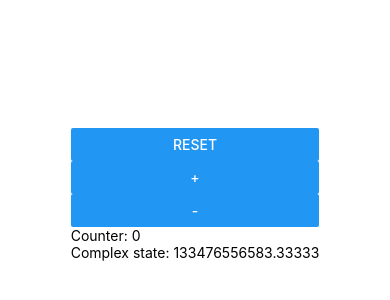
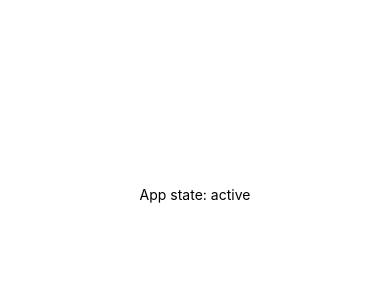
Before and after one commit to BrendanVadacoraBell/react-hooks-demo, a React Native app: screen / in a window 390 px wide. Shown: the part 228-528 px from the top of the page. Built offline with nearby package versions, Linux system fonts and the light colour scheme.

Commit message:
Add UseEffect component for React `useEffect` demo

```diff
--- a/App.tsx
+++ b/App.tsx
@@ -3,11 +3,13 @@ import React from 'react';
 import { StyleSheet, View } from 'react-native';
 
 import UseState from './src/UseState';
+import UseEffect from './src/UseEffect';
 
 export default function App() {
   return (
     <View style={styles.container}>
-      <UseState/>
+      {/* <UseState/> */}
+      <UseEffect/>
       <StatusBar style="auto" />
     </View>
   );
--- /dev/null
+++ b/src/UseEffect.tsx
@@ -0,0 +1,87 @@
+import React from 'react';
+import {View, Text, AppState, AppStateStatus} from 'react-native';
+
+export default function UseEffect() {
+  React.useEffect(() => {
+    console.log('UseEffect render');
+  })
+
+  const [appState, setAppState] = React.useState<string>(AppState.currentState);
+
+  /*
+  `useEffect` is used to execute logic when a component renders. It waits until the content has been
+  painted on the screen and is then executed asynchronously, to avoid blocking the component from
+  becoming interactive.
+  `useEffect` will run on every render, including subsequent re-renders, when no dependencies are
+  specified.
+  */
+  // Causes memory leaks
+  // React.useEffect(() => {
+  //   const timestamp = Date.now();
+
+  //   AppState.addEventListener('change', (state) => {
+  //     console.log('AppState change', timestamp, state);
+  //     setAppState(state);
+  //   });
+  // })
+
+  /*
+  `useEffect` accepts a function returned that will be used to cleanup or run effects when before
+  the next render or when un-mounting.
+   */
+  // Mitigates memory leaks but aggressively creates new listeners
+  // React.useEffect(() => {
+  //   const timestamp = Date.now();
+
+  //   const listener = (state: AppStateStatus) => {
+  //     console.log('AppState change', timestamp, state);
+  //     setAppState(state);
+  //   }
+  //   const createListener = () => AppState.addEventListener('change', listener);
+
+  //   createListener();
+
+  //   // Remove the listener to prevent leaks
+  //   return () => {
+  //     console.log('Remove listener', timestamp);
+  //     AppState.removeEventListener('change', listener)
+  //   }
+  // })
+
+  /*
+  `useEffect` accepts a dependency list. This is a list of variables, if changed from
+  the previous render, will cause the effects in the `useEffect` block to execute.
+  When left empty, the `useEffect` will only run on initial render and the cleanup run on un-mount.
+  */
+  // Mitigates leaks and doesn't unnecessarily create new listeners
+  React.useEffect(() => {
+    const timestamp = Date.now();
+
+    const listener = (state: AppStateStatus) => {
+      console.log('AppState change', timestamp, state);
+      setAppState(state);
+    }
+    const createListener = () => AppState.addEventListener('change', listener);
+
+    createListener();
+
+    // Remove the listener to prevent leaks
+    return () => {
+      console.log('Remove listener', timestamp);
+      AppState.removeEventListener('change', listener)
+    }
+  }, [])
+
+  // Only listen to the local state changes
+  React.useEffect(() => {
+    if(appState === 'active') {
+      console.log('Welcome')
+    }
+  }, [appState])
+
+  return (
+    <View>
+      <Text>App state: {appState}</Text>
+    </View>
+  );
+}
--- a/src/UseState.tsx
+++ b/src/UseState.tsx
@@ -1,10 +1,10 @@
-import React, { useEffect } from 'react';
+import React from 'react';
 import {View, Text, Button} from 'react-native';
 
 const INITIAL_COUNT = 0;
 
 export default function UseState() {
-  useEffect(() => {
+  React.useEffect(() => {
     console.log('UseState render');
   })
 
```
